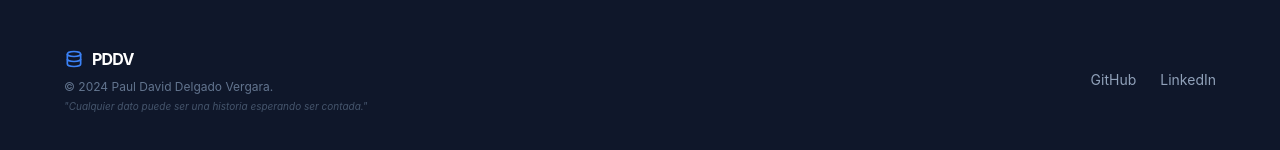
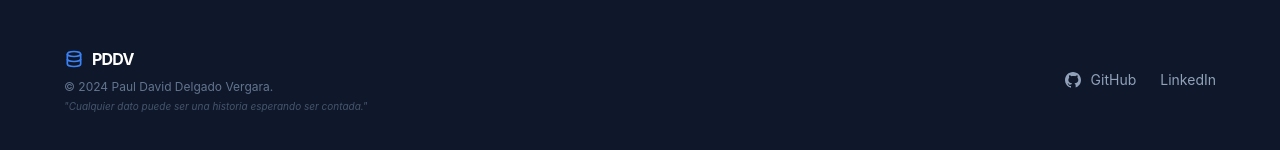
Before and after one commit to PaulDelgado07/Portafolio-CV, a React (Vite) app: page / in a window 1280 px wide. Shown: the part 4209-4359 px from the top of the page. Built offline with nearby package versions, Linux system fonts and the light colour scheme.

Commit message:
update README and github

```diff
--- a/src/App.jsx
+++ b/src/App.jsx
@@ -491,12 +491,20 @@
 
             {/* Redes Sociales */}
             <div className="flex gap-6">
+
                 <a
                   href="https://github.com/PaulDelgado07"
                   target="_blank"
                   rel="noopener noreferrer"
                   className="text-slate-400 hover:text-white transition-all duration-300 flex items-center gap-2 text-sm hover:scale-105"
                 >
+                <svg
+                    xmlns="http://www.w3.org/2000/svg"
+                    viewBox="0 0 30 30"
+                    className="w-5 h-5 fill-current"
+                  >
+                    <path d="M15,3C8.373,3,3,8.373,3,15c0,5.623,3.872,10.328,9.092,11.63C12.036,26.468,12,26.28,12,26.047v-2.051 c-0.487,0-1.303,0-1.508,0c-0.821,0-1.551-0.353-1.905-1.009c-0.393-0.729-0.461-1.844-1.435-2.526 c-0.289-0.227-0.069-0.486,0.264-0.451c0.615,0.174,1.125,0.596,1.605,1.222c0.478,0.627,0.703,0.769,1.596,0.769 c0.433,0,1.081-0.025,1.691-0.121c0.328-0.833,0.895-1.6,1.588-1.962c-3.996-0.411-5.903-2.399-5.903-5.098 c0-1.162,0.495-2.286,1.336-3.233C9.053,10.647,8.706,8.73,9.435,8c1.798,0,2.885,1.166,3.146,1.481C13.477,9.174,14.461,9,15.495,9 c1.036,0,2.024,0.174,2.922,0.483C18.675,9.17,19.763,8,21.565,8c0.732,0.731,0.381,2.656,0.102,3.594 c0.836,0.945,1.328,2.066,1.328,3.226c0,2.697-1.904,4.684-5.894,5.097C18.199,20.49,19,22.1,19,23.313v2.734 c0,0.104-0.023,0.179-0.035,0.268C23.641,24.676,27,20.236,27,15C27,8.373,21.627,3,15,3z"></path>
+                  </svg>
                     GitHub
                 </a>
 
```
Also changed, not shown: 1 other file (tests, documents, lock files or other folders).
